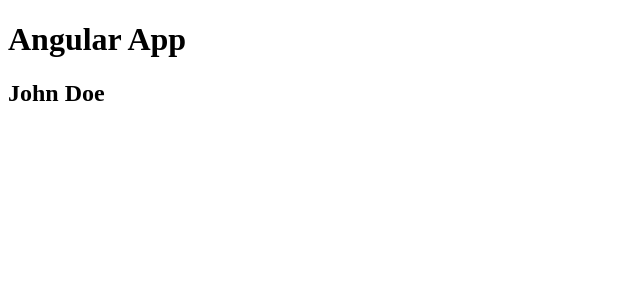
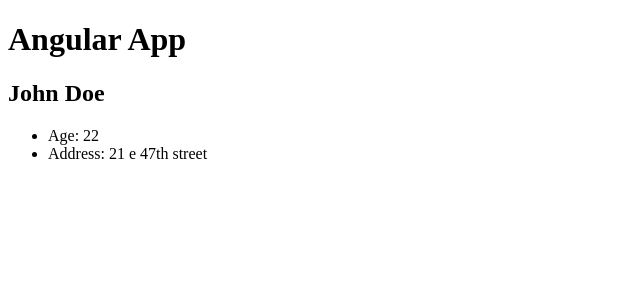
Before and after one commit to sethlewandowski/udemyTraversyMern, an Angular app: page / in a window 1280 px wide. Shown: the top 300 px of the page, without its empty margins (0-640 px from the left). Built offline with nearby package versions, Linux system fonts and the light colour scheme.

Commit message:
Section 3 : Lesson 14

```diff
--- a/src/app/components/user/user.component.html
+++ b/src/app/components/user/user.component.html
@@ -1 +1,6 @@
-<h2>John Doe</h2>
+<h2>{{ firstName }}  {{ lastName }}</h2>
+<ul>
+    <li>Age: {{ age }}</li>
+    <li>Address: {{ address.street }}
+    </li>
+</ul>
--- a/src/app/components/user/user.component.ts
+++ b/src/app/components/user/user.component.ts
@@ -8,14 +8,29 @@
 
 export class UserComponent {
     // Properties
-    firstName: string = 'Seth';
-    lastName = 'Lew';
-    age = 30;
+    firstName: string;
+    lastName: string;
+    age: number;
+    address: object;
+
+    foo: any;
+    hasKids: boolean;
+    numberArray: number[]; //array of numbers
+
 
     //Methods
+    // Constructor will run before output in html
     constructor() {
-        this.sayHello()
-        this.hasBirthday()
+        this.firstName = "John";
+        this.lastName = "Doe";
+        this.age = 22;
+        this.address = {
+            street: '21 e 47th street',
+            city: 'Boston',
+            state: 'MA'
+        }
+        this.hasKids = true;
+        this.numberArray = [1, 2, 3]
     }
 
     sayHello() {
@@ -26,4 +41,8 @@
         this.age++
         console.log(this.age)
     }
+
+    addNumbers(num1: number, num2: number): number {
+        return num1 + num2
+    }
 }
```
